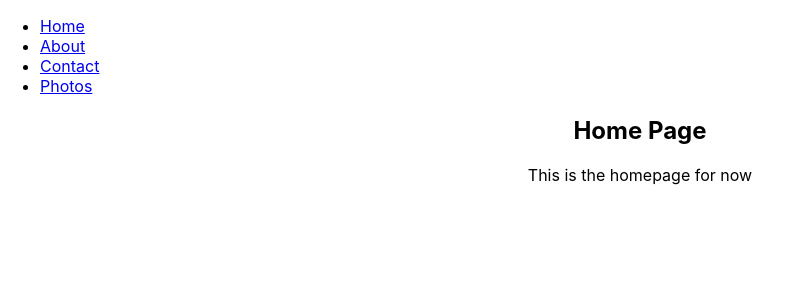
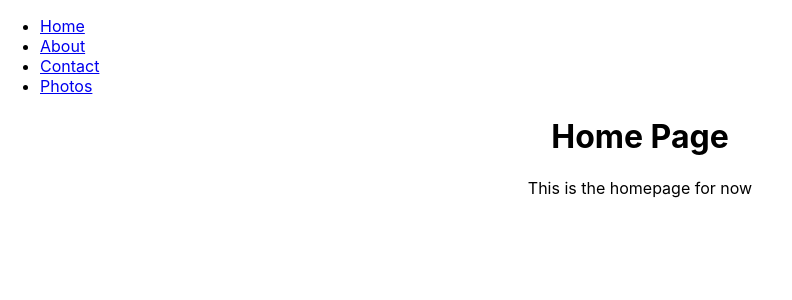
Before and after one commit to eugeneiglesias/flickr, a React (Create React App) app: page /#/ in a window 1280 px wide. Shown: the top 300 px of the page, without its empty margins (0-792 px from the left). Built offline with nearby package versions, Linux system fonts and the light colour scheme.

Commit message:
h2s to h1s

```diff
--- a/src/components/About.js
+++ b/src/components/About.js
@@ -10,7 +10,7 @@ class About extends React.Component {
     render() {
         return (
             <div style={divStyle}>
-                <h2>About Page</h2>
+                <h1>About Page</h1>
                 <main>
                     <p>This section contains information about...</p>
                 </main>
--- a/src/components/Contact.js
+++ b/src/components/Contact.js
@@ -10,7 +10,7 @@ class Contact extends React.Component {
     render() {
         return (
             <div style={divStyle}>
-                <h2>Contact Page</h2>
+                <h1>Contact Page</h1>
                 <main>
                     <p>This section contains contact information...</p>
                 </main>
--- a/src/components/Home.js
+++ b/src/components/Home.js
@@ -9,7 +9,7 @@ class Home extends React.Component {
     render() {
         return (
             <div style={divStyle}>
-                <h2>Home Page</h2>
+                <h1>Home Page</h1>
                 <main>
                     <p>This is the homepage for now</p>
                 </main>
--- a/src/components/Photos.js
+++ b/src/components/Photos.js
@@ -36,7 +36,7 @@ export default class Photos extends React.Component {
 
     return (
       <div style={divStyle}>
-      <h2>My Photos</h2>
+      <h1>My Photos</h1>
         {renderItems}
       </div>
     );
```
